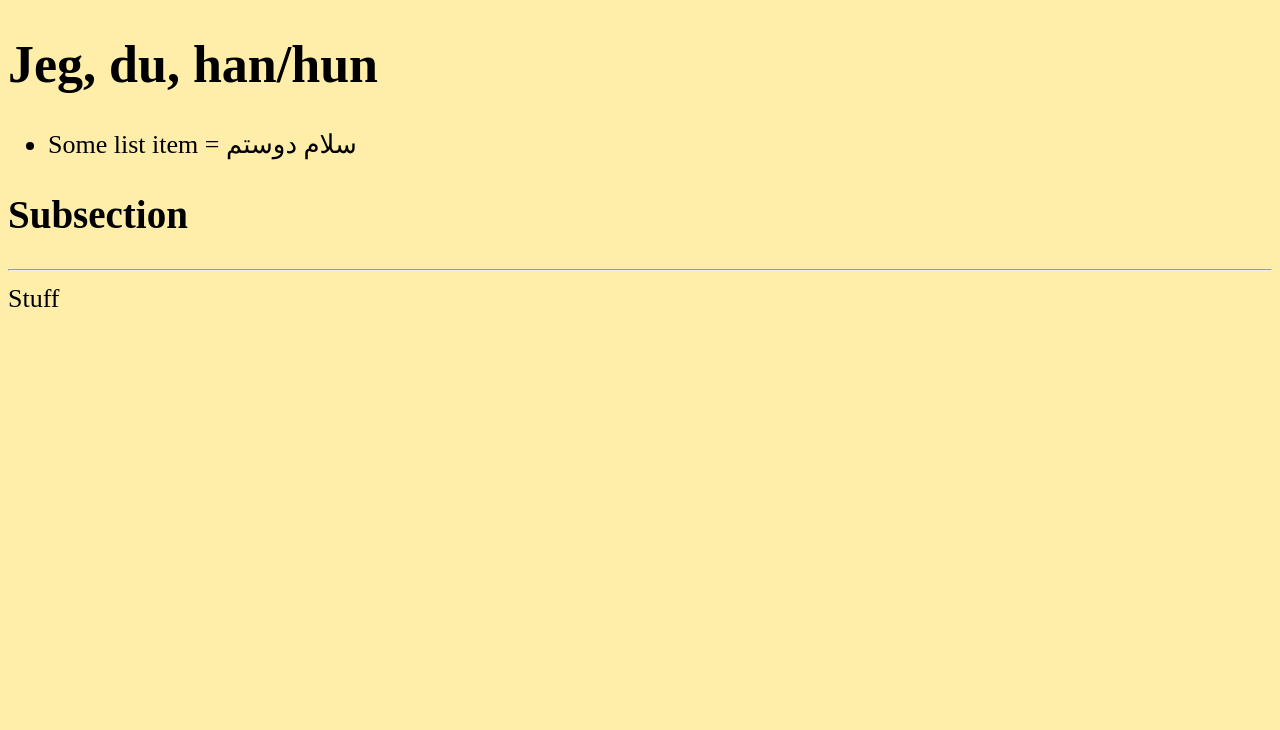
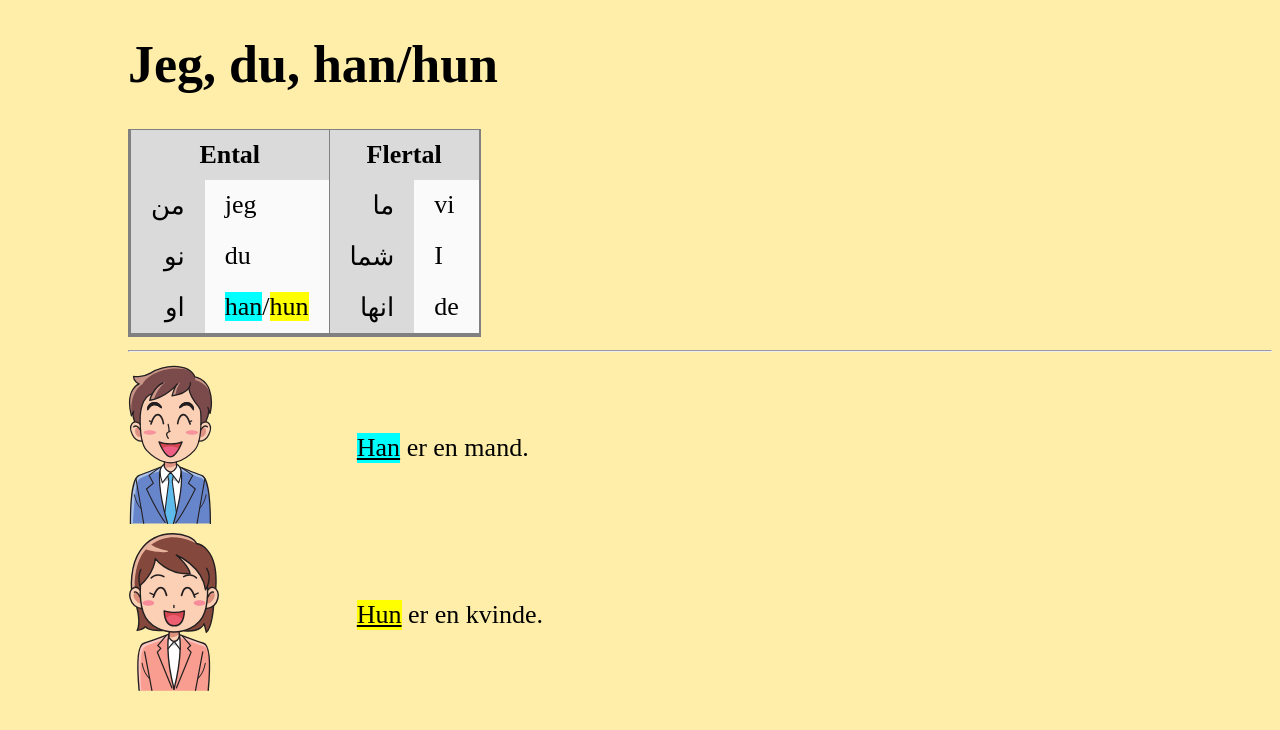
Before and after one commit to mv-dk/learn-danish, a plain HTML site: page lesson2.html in a window 1280 px wide. Drawn offline with Linux system fonts and the light colour scheme.

Commit message:
Folder organisation

```diff
--- a/lesson2.html
+++ b/lesson2.html
@@ -4,15 +4,15 @@
 <meta http-equiv="Content-Type" content="text/html; charset=utf-8 ">
 <title>دنمرکی</title>
 <link rel="stylesheet" href="style.css" type="text/css" />
-<script type="text/javascript" src="common.js"></script>
-<script type="text/javascript" src="filter.js"></script>
+<script type="text/javascript" src="scripts/common.js"></script>
+<script type="text/javascript" src="scripts/filter.js"></script>
 </head>
 <body>
 
   <h1>Jeg, du, han/hun</h1>
 
 
-
+<!--
 <ul>
   <li>
 	<span class="danish">
@@ -24,12 +24,70 @@
 	</span>
   </li>
 </ul>
+-->
 
-  <h2>Subsection</h2>
+<table>
+  <tr>
+	<th colspan="2">Ental</th>
+	<th colspan="2" class="leftborder">Flertal</th>
+  </tr>
+  <tr>
+	<td class="dark persian">
+	  من
+	</td>
+	<td>
+	  jeg
+	</td>
+	<td class="dark persian leftborder">
+	  ما
+	</td>
+	<td>
+	  vi
+	</td>
+  </tr>
+  <tr>
+	<td class="dark persian">
+	  نو
+	</td>
+	<td>
+	  du
+	</td>
+	<td class="dark persian leftborder">
+	  شما
+	</td>
+	<td>
+	  I
+	</td>
+  </tr>
+  <tr>
+	<td class="dark persian">
+	  او
+	</td>
+	<td>
+	  <span class="marking1">han</span>/<span class="marking2">hun</span>
+	</td>
+	<td class="dark persian leftborder">
+	  انها
+	</td>
+	<td>
+	  de
+	</td>
+  </tr>
+</table>
+<hr />
 
-  <hr /><!-- sub sub section -->
+<div style="display:flex; align-items: center;">
+  <div class="leftColumn" style="width:20%" >
+	<img src="images/man.svg" style="height: 20vh;" />
+  </div>
+  <span class="underline marking1">Han</span>&nbsp;er en mand.
+</div>
 
-  Stuff
-
+<div style="display:flex; align-items: center;">
+  <div class="leftColumn" style="width:20%">
+	<img src="images/woman.svg" style="height: 20vh;" />
+  </div>
+  <span class="underline marking2">Hun</span>&nbsp;er en kvinde.
+</div>
 </body>
 </html>
--- a/common.js
+++ b/scripts/common.js
@@ -11,8 +11,6 @@ function removeClass(element, className){
   element.classList.remove(className);
 }
 
-addOnload(addClickListenersToHoverElements);
-
 function addOnload(func) {
 	if (window.onload != undefined) {
 		var oldOnload = window.onload;
@@ -25,3 +23,5 @@ function addOnload(func) {
 		window.onload = func;
 	}
 }
+
+addOnload(addClickListenersToHoverElements);
--- a/style.css
+++ b/style.css
@@ -1,4 +1,5 @@
 body {
+	margin-left: 10%;
 	background-color: #ffeeaa;
 	direction:ltr;
 	font-size: 26px;
@@ -43,16 +44,55 @@ body {
 }
 
 table {
-  border: 1px black solid;
+	border-style: solid;
+	border-color: gray;
+	border-top-width: 1px;
+	border-right-width: 2px;
+	border-bottom-width: 4px;
+	border-left-width: 3px;
+	border-collapse: collapse;
 }
 
 th {
 	background-color: #dadada;
-  border: 1px black solid;
 	padding: 10px;
+}
+
+.dark {
+	background-color: #dadada;
+}
+
+.darker {
+	background-color: gray;
+}
+
+.leftborder {
+	border-left: 1px gray solid;
 }
 
 td {
 	background-color: #fafafa;
-  border: 1px black solid;
+	padding: 10px 20px 10px 20px;
 }
+
+.persian {
+	direction:rtl;
+}
+
+div.leftColumn{
+	width: 50%;
+	float:left;
+	clear:left;
+}
+
+.marking1 {
+	background-color: aqua;
+}
+
+.marking2 {
+	background-color: yellow;
+}
+
+.marking3 {
+	background-color: pink;
+}
```
Also changed, not shown: index.html (added, +101 -0 lines), lesson1.html (+2 -2 lines), images/man.svg (added), images/man_and_woman.svg (added), images/man_and_woman_backup.svg (added), images/woman.svg (added), nouns/dreng.html (renamed from dreng.html), nouns/kvinde.html (renamed from kvinde.html), nouns/mand.html (renamed from mand.html), nouns/pige.html (renamed from pige.html), scripts/filter.js (renamed from filter.js), scripts/nounTable.js (renamed from nounTable.js). Lines whose indentation alone changed are shown as unchanged.
